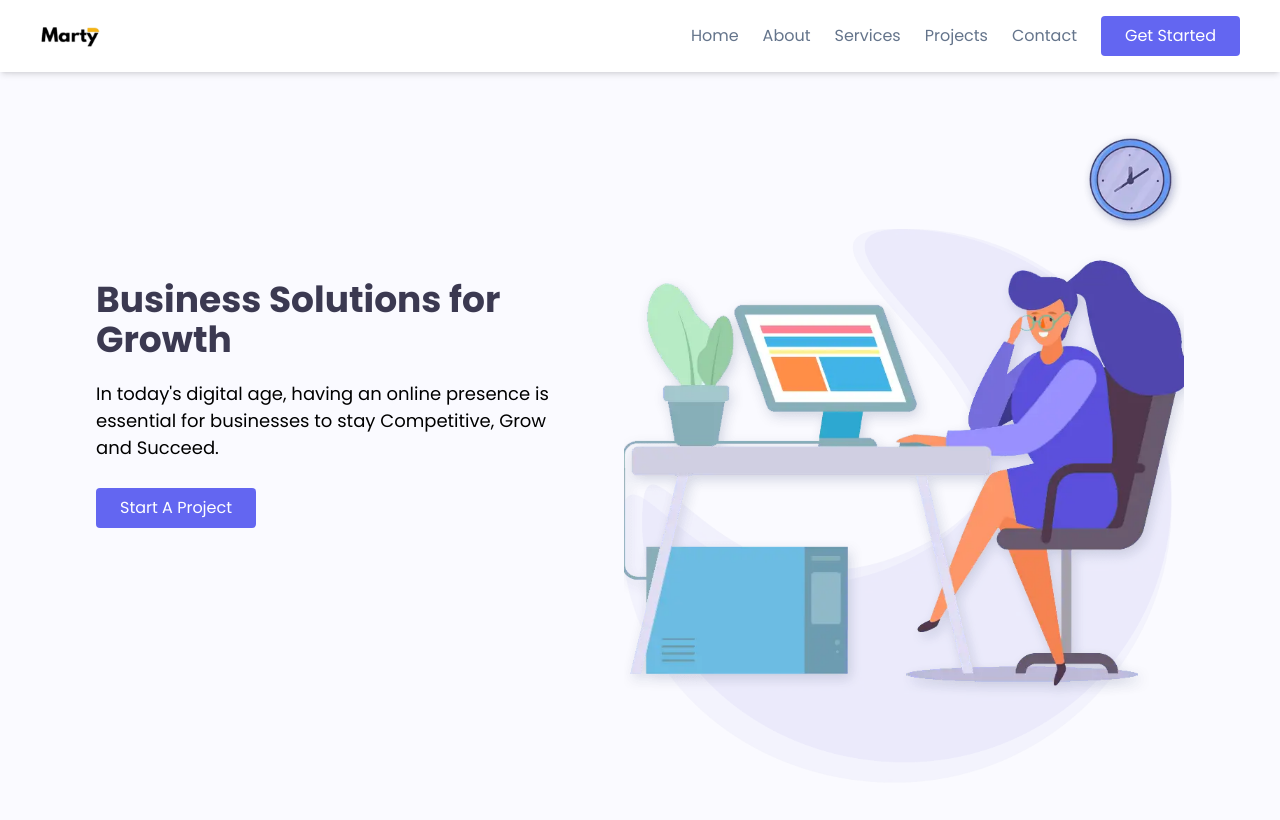
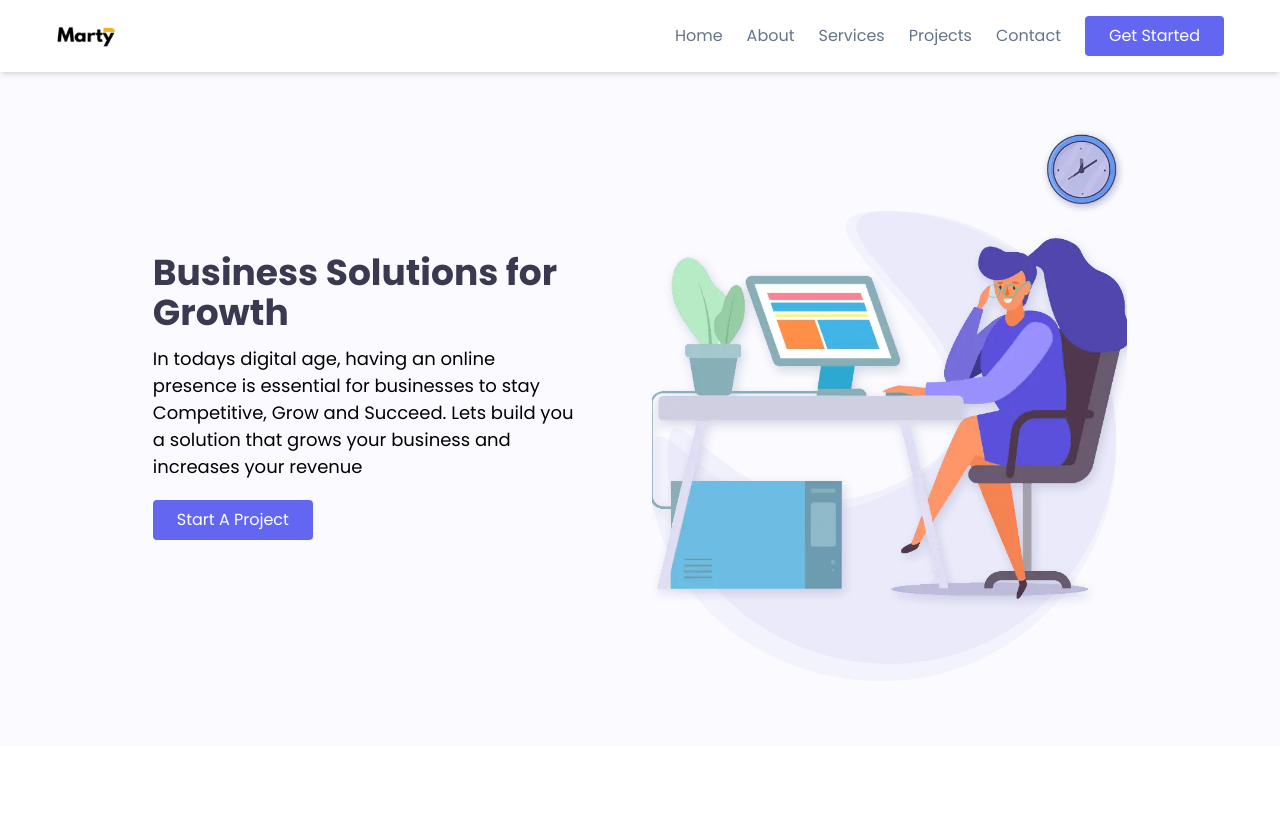
Before and after one commit to silas07official/marty-digitals, a React (Vite) app: page / in a window 1280 px wide. Shown: the top 820 px of the page. Built offline with nearby package versions, Linux system fonts and the light colour scheme.

Commit message:
added an index.js file to hold the site content

```diff
--- a/src/components/Button.jsx
+++ b/src/components/Button.jsx
@@ -1,6 +1,6 @@
 import React from "react";
 
-function Button({ className, children }) {
+function Button({ className, onClick, children }) {
   return (
     <button
       className={`${className} px-6 py-2 rounded duration-500`}
--- a/src/components/Hero.jsx
+++ b/src/components/Hero.jsx
@@ -5,7 +5,7 @@ function Hero() {
   return (
     <section
       id="home"
-      className=" bg-sectionBg my-[56px] md:my-[72px] md:px-10 px-7 py-9 md:py-10"
+      className=" bg-sectionBg my-[56px] md:my-[72px] md:px-14 px-2 py-9 md:py-10"
     >
       <HeroCard />
     </section>
--- a/src/components/HeroCard.jsx
+++ b/src/components/HeroCard.jsx
@@ -1,28 +1,25 @@
 import React from "react";
-import imageOne from "../assets/hero-banner.webp";
 import Button from "./Button";
+import { bannerContent } from "./index";
 
 function HeroCard() {
   return (
-    <div className="md:flex gap-6 items-center md:justify-center md:px-10 px-7">
-      <div className="mb-[80px] md:mb-4 md:basis-[45%]">
+    <div className="md:flex gap-6 items-center md:justify-center md:px-14 px-4">
+      <div className=" md:mb-0 md:basis-[45%]">
         <h1 className=" text-bigText font-bold text-2xl md:text-4xl">
-          Business Solutions for Growth
+          {bannerContent.headerText}
         </h1>
-        <p className=" h-2 my-5 text-[18px] w-[90%]">
-          In today's digital age, having an online presence is essential for
-          businesses to stay Competitive, Grow and Succeed.
-        </p>
-        <div className="my-[100px] md:my-[100px]">
+        <p className="my-3 text-[18px] w-[90%]">{bannerContent.paragraph}</p>
+        <div className=" my-6 md:mt-[20px]">
           <Button
             className={`bg-indigo-500 borde hover:bg-indigo-300 text-white`}
           >
-            Start A Project
+            {bannerContent.buttonText}
           </Button>
         </div>
       </div>
-      <div className="basis-[50%]">
-        <img src={imageOne} alt="hero banner image" />
+      <div className="basis-[45%]">
+        <img src={bannerContent.image} alt="hero banner image" />
       </div>
     </div>
   );
--- a/src/components/Navbar.jsx
+++ b/src/components/Navbar.jsx
@@ -8,7 +8,7 @@ function Navbar() {
 
   return (
     <div className="shadow-md w-full fixed top-0 left-0 bg-white">
-      <div className="md:flex items-center justify-between py-4 md:px-10 px-7 ">
+      <div className="md:flex items-center justify-between py-4 md:px-14 px-5 ">
         <div>
           <a href="/">
             <img src={logo} alt="" width={60} height={20} />
@@ -26,7 +26,11 @@ function Navbar() {
           } md:opacity-100 `}
         >
           {Links.map((link) => (
-            <li key={link.name} className="capitalize md:ml-6 my-7 md:my-0">
+            <li
+              key={link.name}
+              className="capitalize md:ml-6 my-7 md:my-0"
+              onClick={() => setOpen(!open)}
+            >
               <a
                 href={link.link}
                 className=" text-slate-500 hover:text-indigo-500 duration-500"
@@ -35,11 +39,13 @@ function Navbar() {
               </a>
             </li>
           ))}
-          <a href="#home">
-            <Button className="bg-indigo-500 hover:bg-indigo-400 text-white md:ml-6">
-              Get Started
-            </Button>
-          </a>
+
+          <Button
+            className="bg-indigo-500 hover:bg-indigo-400 text-white md:ml-6 hidden md:block"
+            onClick={() => setOpen(!open)}
+          >
+            Get Started
+          </Button>
         </ul>
       </div>
     </div>
--- a/src/components/index.js
+++ b/src/components/index.js
@@ -17,6 +17,14 @@ export const contents = [
   },
 ];
 
+export const bannerContent = {
+  headerText: "Business Solutions for Growth",
+  paragraph:
+    "In todays digital age, having an online presence is essential for businesses to stay Competitive, Grow and Succeed. Lets build you a solution that grows your business and increases your revenue",
+  image:imageOne,
+  buttonText:'Start A Project'
+};
+
 export const Links = [
   { name: "home", link: "/" },
   { name: "about", link: "#about" },
```
Lines whose indentation alone changed are shown as unchanged.
